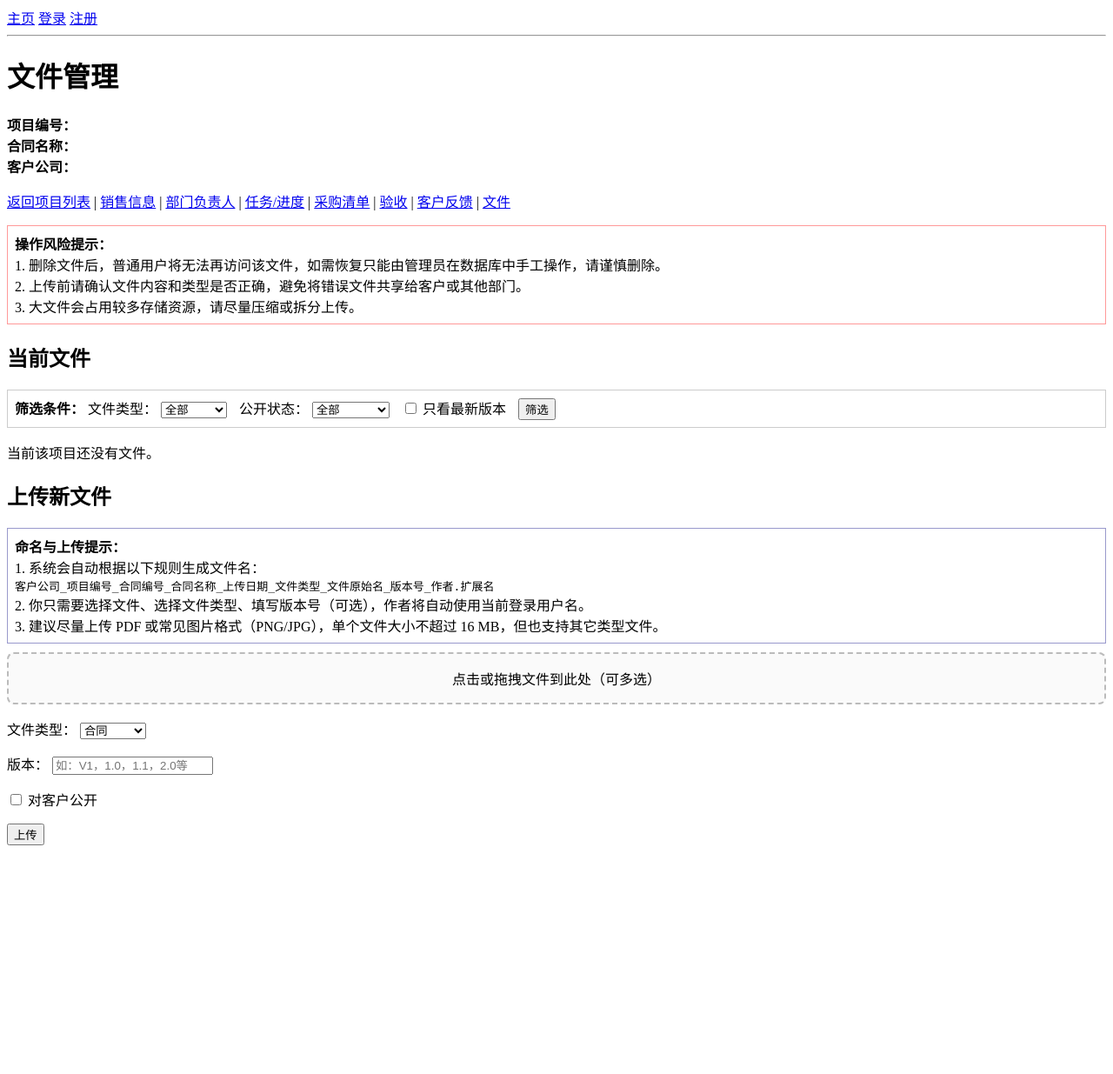
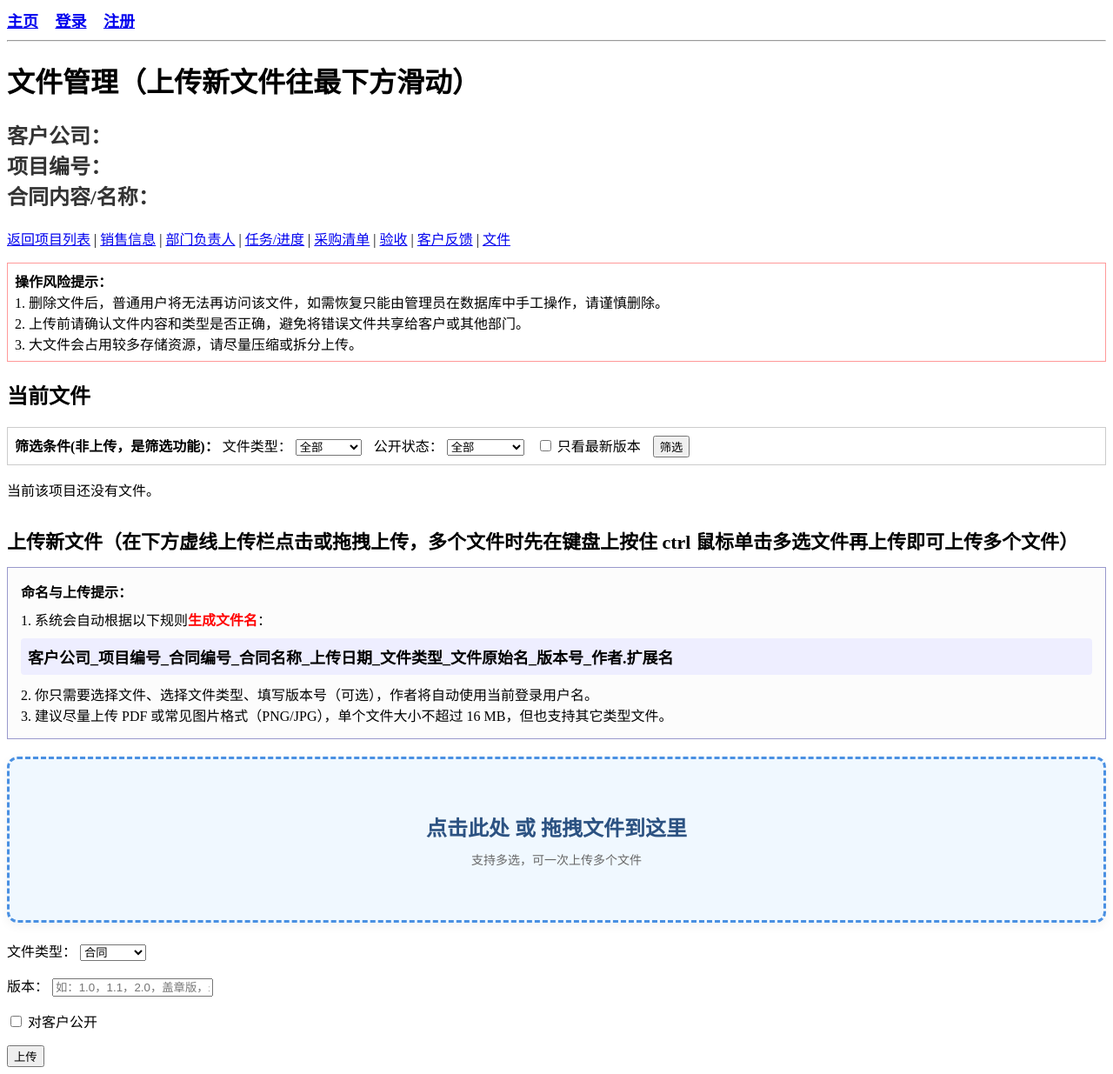
Before and after one commit to fortitudelucifer/fszn_contract_product, a Flask app: template fszn/templates/contracts/files.html in a window 1280 px wide. Shown: the whole page at 87% size. Before the commit the page ends 972 px from the top, so only its background shows below. Run offline with Flask 3, Linux system fonts and the light colour scheme; the template is opened without the code that fills it, so the values that code supplies are empty.

Commit message:
大幅度微调很多细节和使用体验以及部署

```diff
--- a/fszn/__init__.py
+++ b/fszn/__init__.py
@@ -1,6 +1,6 @@
 # -*- coding: utf-8 -*-
 import os
-from flask import Flask, render_template, session, redirect, url_for
+from flask import Flask, render_template, session, redirect, url_for, request, abort
 
 from flask_sqlalchemy import SQLAlchemy
 
@@ -9,6 +9,43 @@ db = SQLAlchemy()
 
 def create_app():
     app = Flask(__name__)
+
+    @app.before_request
+    def restrict_customer_access():
+        # 1. 放行静态资源（CSS/JS），否则页面会乱码
+        if request.endpoint and request.endpoint.startswith('static'):
+            return
+
+        # 2. 获取当前登录用户 ID
+        user_id = session.get('user_id')
+
+        # 如果用户已登录，进行权限检查
+        if user_id:
+            # 局部引用 User 模型，避免循环导入
+            from .models import User
+            user = User.query.get(user_id)
+
+            # 检查是否为受限角色 'customer'
+            if user and user.role == 'customer':
+                # 定义允许访问的端点白名单 (主要是 auth 模块的登录、注册、注销)
+                # 'auth.logout' 必须允许，否则用户无法退出切换账号
+                allowed_endpoints = ['auth.login', 'auth.register', 'auth.logout']
+
+                # 如果当前请求的端点不在白名单中，则拒绝访问
+                if request.endpoint not in allowed_endpoints:
+                    # 方法 A: 直接返回 403 禁止访问错误
+                    # return "您的账号权限受限，仅允许注册和登录。", 403
+
+                    # 方法 B (推荐): 渲染一个友好的拒绝页面
+                    # return render_template('403_customer.html'), 403
+
+                    # 方法 C (简单): 闪现消息并重定向回登录页(或注销)
+                    # from flask import flash
+                    # flash('普通用户无权访问系统功能，请联系管理员。')
+                    # return redirect(url_for('auth.logout'))
+
+                    # 这里使用最直接的拒绝方式：
+                    return "<h1>403 Forbidden</h1><p>游客角色无权访问此系统。请<a href='/auth/logout'>退出</a>后使用员工账号登录。</p>", 403
 
     app.config.from_object('config.Config')
 
--- a/fszn/models.py
+++ b/fszn/models.py
@@ -25,7 +25,7 @@ class Company(db.Model):
 
     id = db.Column(db.Integer, primary_key=True)
     # 客户公司名称
-    name = db.Column(db.String(200), unique=True, nullable=False)
+    name = db.Column(db.String(200), nullable=False)
     created_at = db.Column(db.DateTime, default=datetime.utcnow)
 
     # 一家公司有多个项目/合同
--- a/fszn/org.py
+++ b/fszn/org.py
@@ -94,11 +94,16 @@ def list_persons():
         .all()
     )
 
+    # 获取所有用户并构建 {real_name: phone} 映射
+    all_users = User.query.with_entities(User.real_name, User.phone).all()
+    user_phone_map = {u.real_name: u.phone for u in all_users if u.real_name}
+
     return render_template(
         'org/persons.html',
         user=user,
         persons=persons,
         departments=departments,
+        user_phone_map=user_phone_map,
     )
 
 # 编辑人员
--- a/fszn/services/notification_service.py
+++ b/fszn/services/notification_service.py
@@ -269,6 +269,11 @@ class WeComRobotNotificationService:
         if contract_url:
             lines.append(f"\n[点击查看合同]({contract_url})")
 
+        if target:
+            # 企业微信 @人语法: <@userid>
+            # 也可以用 <@all> 来 @所有人
+            lines.append(f"\n<@{target}> 请处理")
+
         content = "\n".join(lines)
 
         payload = {
--- a/fszn/templates/auth/login.html
+++ b/fszn/templates/auth/login.html
@@ -7,7 +7,7 @@
 <form method="post">
     <p>
         <label>
-            用户名<!--或邮箱-->：
+            用户名（输入真实姓名）<!--或邮箱-->：
             <input type="text" name="username">
         </label>
     </p>
--- a/fszn/templates/auth/register.html
+++ b/fszn/templates/auth/register.html
@@ -7,13 +7,13 @@
 <form method="post">
     <p>
         <label>
-            用户名：
+            用户名（输入真实姓名）：
             <input type="text" name="username">
         </label>
     </p>
     <p>
         <label>
-            真实姓名：
+            真实姓名（再次输入一遍）：
             <input type="text" name="real_name">
         </label>
     </p>
@@ -35,7 +35,7 @@
     <!-- 新增：微信号 -->
     <p>
         <label>
-            微信号：
+            企业微信号：
             <input type="text" name="wechat" required>
         </label>
     </p>
--- a/fszn/templates/base.html
+++ b/fszn/templates/base.html
@@ -2,18 +2,19 @@
 <html lang="zh-CN">
 <head>
     <meta charset="utf-8">
+    <meta name="viewport" content="width=device-width, initial-scale=1.0">
     <title>{% block title %}FSZN 合同管理系统{% endblock %}</title>
 </head>
 <body>
-    <nav>
-        <a href="{{ url_for('home') }}">主页</a>
+    <nav style="font-size: 18px; font-weight: bold; margin-top: 10px; margin-bottom: 10px;">
+        <a href="{{ url_for('home') }}" style="margin-right: 15px;">主页</a>
         {% if session.get('user_id') %}
-        <a href="{{ url_for('contracts.list_contracts') }}">项目/合同</a>
-        <a href="{{ url_for('org.list_departments') }}">部门与人员</a>
-        <a href="{{ url_for('logs.list_logs') }}">操作日志</a>
+        <a href="{{ url_for('contracts.list_contracts') }}" style="margin-right: 15px;">项目/合同</a>
+        <a href="{{ url_for('org.list_departments') }}" style="margin-right: 15px;">部门与人员</a>
+        <a href="{{ url_for('logs.list_logs') }}" style="margin-right: 15px;">操作日志</a>
         <a href="{{ url_for('auth.logout') }}">退出登录</a>
         {% else %}
-        <a href="{{ url_for('auth.login') }}">登录</a>
+        <a href="{{ url_for('auth.login') }}" style="margin-right: 15px;">登录</a>
         <a href="{{ url_for('auth.register') }}">注册</a>
         {% endif %}
     </nav>
--- a/fszn/templates/contracts/edit.html
+++ b/fszn/templates/contracts/edit.html
@@ -7,7 +7,9 @@
     <form method="post" action="{{ url_for('contracts.edit_contract', contract_id=contract.id) }}">
         <div style="margin-bottom: 8px;">
             <label>客户公司：</label>
-            <span>{{ company.name if company else '' }}</span>
+            <input type="text" name="company_name"
+                   value="{{ company.name if company else '' }}"
+                   style="width: 100%;">
         </div>
 
         <div style="margin-bottom: 8px;">
--- a/fszn/templates/contracts/files.html
+++ b/fszn/templates/contracts/files.html
@@ -3,13 +3,15 @@
 {% block title %}文件管理 - {{ contract.project_code }}{% endblock %}
 
 {% block content %}
-<h1>文件管理</h1>
+<h1>文件管理（上传新文件往最下方滑动）</h1>
 
-<p>
-    <strong>项目编号：</strong>{{ contract.project_code }}<br>
-    <strong>合同名称：</strong>{{ contract.name }}<br>
-    <strong>客户公司：</strong>{{ contract.company.name if contract.company else '' }}
-</p>
+<div style="font-size: 24px; font-weight: 900; margin-bottom: 20px; color: #333;">
+    <span>客户公司：{{ contract.company.name if contract.company else '' }}</span>
+    <span style="margin: 0 10px;"></span><br>
+    <span>项目编号：{{ contract.project_code }}</span>
+    <span style="margin: 0 10px;"></span><br>
+    <span>合同内容/名称：{{ contract.name }}</span>
+</div>
 
 <!-- 顶部导航 -->
 <p>
@@ -34,7 +36,7 @@
 <h2>当前文件</h2>
 
 <form method="get" style="margin-bottom: 10px; border:1px solid #ccc; padding:8px;">
-    <strong>筛选条件：</strong>
+    <strong>筛选条件(非上传，是筛选功能)：</strong>
     <label style="margin-right: 10px;">
         文件类型：
         <select name="file_type">
@@ -76,7 +78,6 @@
 <table border="1" cellpadding="4" cellspacing="0">
     <thead>
         <tr>
-            <th>ID</th>
             <th>文件名（生成）</th>
             <th>原始文件名</th>
             <th>类型</th>
@@ -92,7 +93,6 @@
     <tbody>
         {% for f in files %}
         <tr>
-            <td>{{ f.id }}</td>
             <td>{{ f.stored_filename }}</td>
             <td>{{ f.original_filename }}</td>
             <td>
@@ -138,55 +138,85 @@
 <p>当前该项目还没有文件。</p>
   {% endif %}
 
-<h2>上传新文件</h2>
+<h2 style="font-size: 22px; font-weight: bold; margin-top: 30px; margin-bottom: 15px;">
+    上传新文件（在下方虚线上传栏点击或拖拽上传，多个文件时先在键盘上按住 ctrl 鼠标单击多选文件再上传即可上传多个文件）
+</h2>
 
-<!-- 上传提示：命名规则 & 大小限制 -->
-<div style="border:1px solid #99c; padding:8px; margin-bottom:10px;">
+<div style="border:1px solid #99c; padding:15px; margin-bottom:20px; background-color: #fcfcfc;">
     <strong>命名与上传提示：</strong><br>
-    1. 系统会自动根据以下规则生成文件名：<br>
-    <code>客户公司_项目编号_合同编号_合同名称_上传日期_文件类型_文件原始名_版本号_作者.扩展名</code><br>
+    <div style="margin-top: 8px;">
+        1. 系统会自动根据以下规则<span style="color: red; font-weight: bold;">生成文件名</span>：<br>
+        <div style="font-size: 18px; font-weight: 900; margin: 10px 0; color: #000; background-color: #eef; padding: 8px; border-radius: 4px;">
+            客户公司_项目编号_合同编号_合同名称_上传日期_文件类型_文件原始名_版本号_作者.扩展名
+        </div>
+    </div>
     2. 你只需要选择文件、选择文件类型、填写版本号（可选），作者将自动使用当前登录用户名。<br>
     3. 建议尽量上传 PDF 或常见图片格式（PNG/JPG），单个文件大小不超过 {{ (config.MAX_CONTENT_LENGTH or 0) // (1024*1024) }} MB，但也支持其它类型文件。<br>
 </div>
 
 <style>
+    /* 上传盒子样式优化 */
     .upload-box {
-        border: 2px dashed #bbb;
-        padding: 16px;
-        border-radius: 8px;
+        /* 1. 差异度：使用明显的蓝色虚线边框和淡蓝背景，与周围白色背景区分 */
+        border: 3px dashed #4a90e2;
+        background: #f0f8ff;
+        /* 2. 显示大小：大幅增加内边距，让盒子变高变大，方便拖拽 */
+        padding: 60px 20px;
+        border-radius: 12px;
         text-align: center;
-        background: #fafafa;
         cursor: pointer;
-        transition: 0.2s;
+        transition: all 0.3s ease;
+        margin-bottom: 20px;
+        box-shadow: 0 4px 12px rgba(0,0,0,0.05); /* 加一点阴影增加立体感 */
     }
 
+        /* 悬停或拖拽文件进入时的效果 */
+        .upload-box:hover,
         .upload-box.dragover {
-            background: #eef7ff;
-            border-color: #3399ff;
+            background: #e1f0ff;
+            border-color: #0056b3;
+            transform: scale(1.01); /* 轻微放大，增加交互感 */
         }
 
+    /* 盒子内的文字样式 */
+    #uploadText {
+        font-size: 24px; /* 文字加大 */
+        font-weight: 900; /* 文字加粗 */
+        color: #2c5282; /* 深蓝色文字 */
+    }
+
+    /* 下方的小字提示样式（可选） */
+    .upload-subtext {
+        font-size: 14px;
+        color: #666;
+        margin-top: 10px;
+    }
+
+    /* 文件列表样式（保持原样微调） */
     .file-list {
-        max-height: 120px;
+        max-height: 150px;
         overflow-y: auto;
         border: 1px solid #ddd;
         margin-top: 10px;
-        padding: 6px;
+        padding: 10px;
         border-radius: 6px;
-        font-size: 13px;
+        font-size: 14px;
         background: #fff;
     }
 
     .file-list-item {
         border-bottom: 1px solid #eee;
-        padding: 3px 0;
+        padding: 6px 0;
+        color: #333;
     }
 </style>
 
 <form method="post" enctype="multipart/form-data" id="uploadForm">
 
-    <!-- ⬇ 上传盒子（可点击+可拖拽） -->
     <div id="uploadBox" class="upload-box">
-        <div id="uploadText">点击或拖拽文件到此处（可多选）</div>
+        <div id="uploadText">点击此处 或 拖拽文件到这里</div>
+        <div class="upload-subtext">支持多选，可一次上传多个文件</div>
+
         <input type="file" id="fileInput" name="files" multiple style="display: none;">
     </div>
 
@@ -208,7 +238,7 @@
     <p>
         <label>
             版本：
-            <input type="text" name="version" placeholder="如：V1，1.0，1.1，2.0等" required>
+            <input type="text" name="version" placeholder="如：1.0，1.1，2.0，盖章版，未盖章版等" required>
         </label>
     </p>
 
--- a/requirements.txt
+++ b/requirements.txt
@@ -5,3 +5,4 @@ pyodbc
 python-dotenv
 flask-login
 requests
+waitress pyodbc
```
Also changed, not shown: config.py (+14 -4 lines), exclude_list.txt (added, +8 -0 lines), fix_db_company.py (added, +60 -0 lines), fszn/contracts.py (+32 -20 lines), fszn/templates/contracts/list.html (+31 -20 lines), fszn/templates/org/persons.html (+10 -11 lines), wsgi.py (added, +16 -0 lines), 1 other file.
